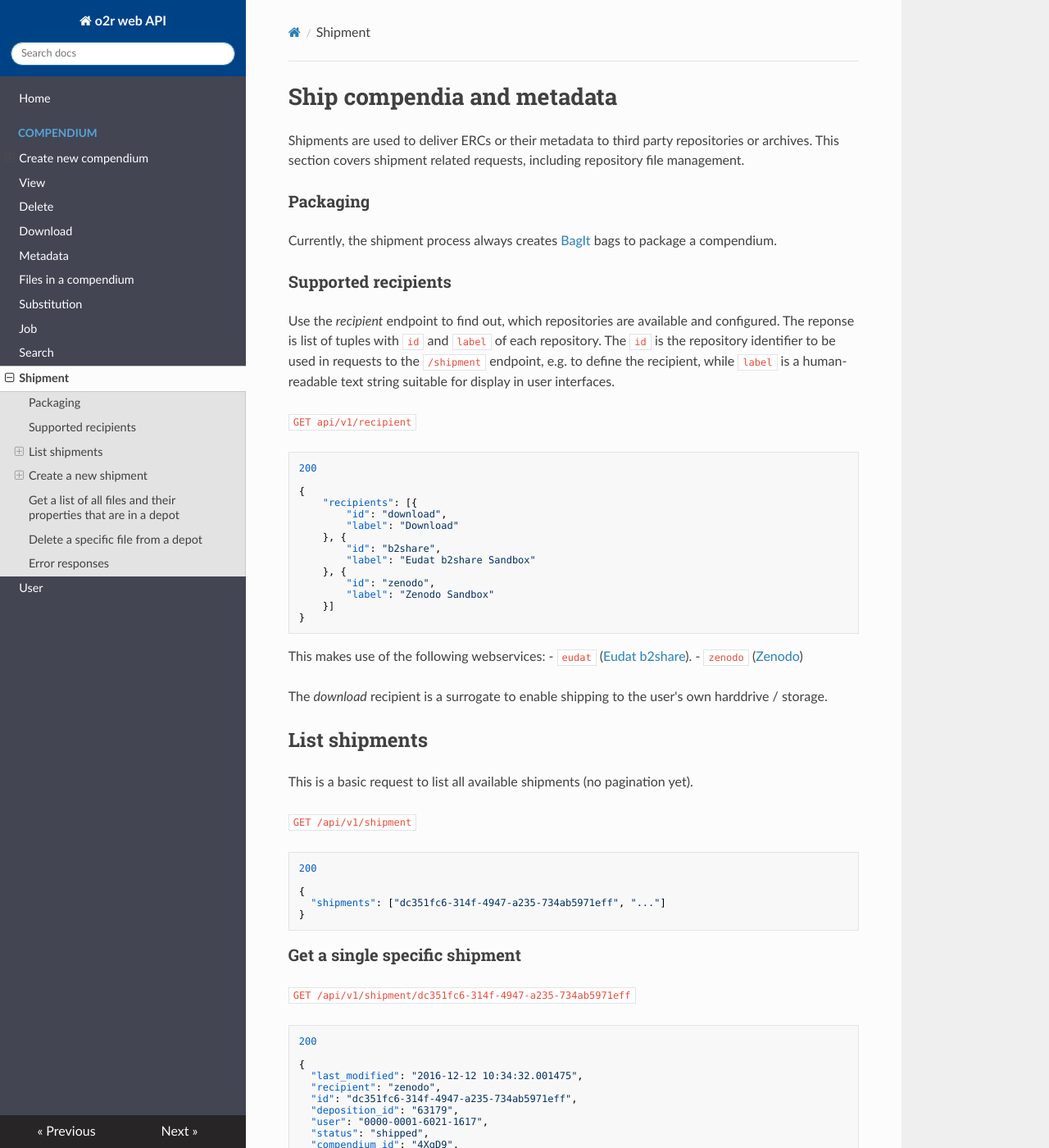
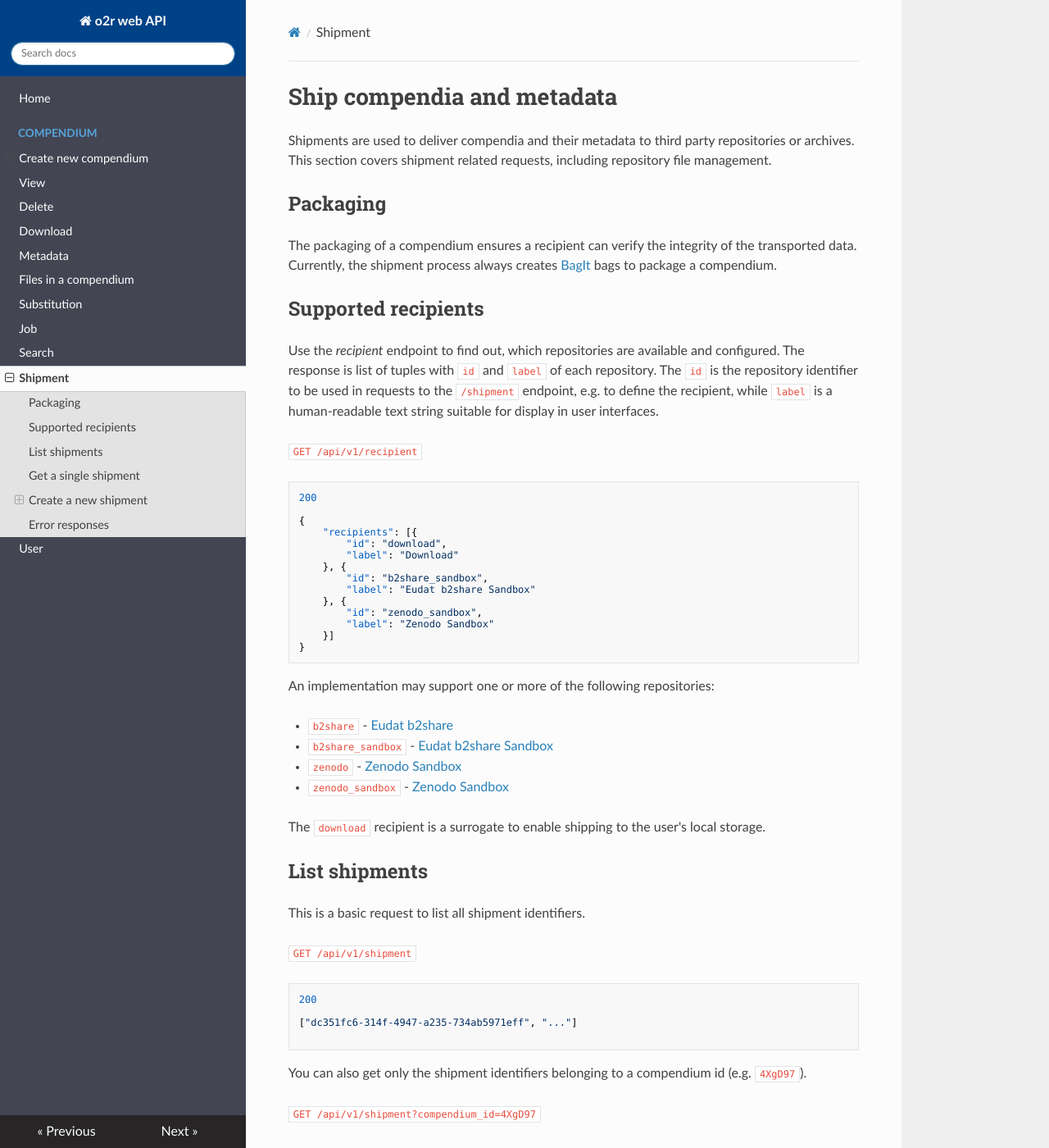
Before and after one commit to o2r-project/api, an MkDocs documentation site: the page built from docs/shipment.md, in a window 1280 px wide and 1400 px high. Shown: the whole window at 82% size. Built offline with MkDocs 1.6.1, drawn with Linux system fonts in a browser that asks for light colours; nearby versions of some CDN libraries; old or Windows-style settings are respelled for this version of MkDocs; some of the changed text lies outside the part shown.

Commit message:
update shipment docs (clarifications)

````diff
--- a/docs/shipment.md
+++ b/docs/shipment.md
@@ -1,20 +1,20 @@
 # Ship compendia and metadata
 
-Shipments are used to deliver ERCs or their metadata to third party repositories or archives.
+Shipments are used to deliver compendia and their metadata to third party repositories or archives.
 This section covers shipment related requests, including repository file management.
 
+## Packaging
 
-### Packaging
-
+The packaging of a compendium ensures a recipient can verify the integrity of the transported data.
 Currently, the shipment process always creates [BagIt](http://tools.ietf.org/html/draft-kunze-bagit) bags to package a compendium.
 
-### Supported recipients
+## Supported recipients
 
-Use the _recipient_ endpoint to find out, which repositories are available and configured. The reponse is list of tuples with `id` and `label` of each repository. The `id` is the repository identifier to be used in requests to the `/shipment` endpoint, e.g. to define the recipient, while `label` is a human-readable text string suitable for display in user interfaces.
+Use the _recipient_ endpoint to find out, which repositories are available and configured.
+The response is list of tuples with `id` and `label` of each repository.
+The `id` is the repository identifier to be used in requests to the `/shipment` endpoint, e.g. to define the recipient, while `label` is a human-readable text string suitable for display in user interfaces.
 
-
-`GET api/v1/recipient`
-
+`GET /api/v1/recipient`
 
 ```json
 200
@@ -24,38 +24,53 @@ Use the _recipient_ endpoint to find out, which repositories are available and c
 		"id": "download",
 		"label": "Download"
 	}, {
-		"id": "b2share",
+		"id": "b2share_sandbox",
 		"label": "Eudat b2share Sandbox"
 	}, {
-		"id": "zenodo",
+		"id": "zenodo_sandbox",
 		"label": "Zenodo Sandbox"
 	}]
 }
 ```
 
-This makes use of the following webservices:
-- `eudat` ([Eudat b2share](https://b2share.eudat.eu/)).
-- `zenodo` ([Zenodo](https://zenodo.org))
+An implementation may support one or more of the following repositories:
 
-The _download_ recipient is a surrogate to enable shipping to the user's own harddrive / storage.
+- `b2share` - [Eudat b2share](https://b2share.eudat.eu/)
+- `b2share_sandbox` - [Eudat b2share Sandbox](https://trng-b2share.eudat.eu/)
+- `zenodo` - [Zenodo Sandbox](https://zenodo.org)
+- `zenodo_sandbox` - [Zenodo Sandbox](https://sandbox.zenodo.org)
 
-
+The `download` recipient is a surrogate to enable shipping to the user's local storage.
 
 ## List shipments
 
-This is a basic request to list all available shipments (no pagination yet).
+This is a basic request to list all shipment identifiers.
 
 `GET /api/v1/shipment`
 
 ```json
 200
 
-{
-  "shipments": ["dc351fc6-314f-4947-a235-734ab5971eff", "..."]
-}
+["dc351fc6-314f-4947-a235-734ab5971eff", "..."]
+
 ```
 
-### Get a single specific shipment
+You can also get only the shipment identifiers belonging to a compendium id (e.g. `4XgD97`).
+
+`GET /api/v1/shipment?compendium_id=4XgD97`
+
+URL parameter:
+
+- `compendium_id` - the identifier of a specific compendium
+
+```json
+200
+
+["dc351fc6-314f-4947-a235-734ab5971eff", "..."]
+
+```
+
+## Get a single shipment
 
 `GET /api/v1/shipment/dc351fc6-314f-4947-a235-734ab5971eff`
 
@@ -69,40 +84,17 @@ This is a basic request to list all available shipments (no pagination yet).
   "deposition_id": "63179",
   "user": "0000-0001-6021-1617",
   "status": "shipped",
-  "compendium_id": "4XgD9",
-  "deposition_url": "https://sandbox.zenodo.org/record/63179"
-}
-```
-
-You can also get only the shipments belonging to a compendium id (e.g. _4XgD97_).
-
-`GET /api/v1/shipment?compendium_id=4XgD97`
-
-URL parameter:
-- `compendium_id` - The identifier of a specific compendium.
-
-```json
-200
-
-{
-  "last_modified": "2016-12-12 10:34:32.001475",
-  "recipient": "zenodo",
-  "id": "dc351fc6-314f-4947-a235-734ab5971eff",
-  "deposition_id": "63179",
-  "user": "0000-0001-6021-1617",
-  "status": "shipped",
-  "compendium_id": "4XgD9",
-  "deposition_url": "https://sandbox.zenodo.org/record/63179"
+  "compendium_id": "4XgD97",
+  "deposition_url": "https://zenodo.org/record/63179"
 }
 ```
 
 !!! note
-
     Returned deposition URLs from Zenodo as well as Eudat b2share (records) will only be functional after publishing.
 
 ## Create a new shipment
 
-You can start a initial creation of a shipment, leading to transmission to a repository at the same endpoint using a `POST` request.
+You can start a initial creation of a shipment, leading to transmission to a repository and creation of a deposition, using a `POST` request.
 
 `POST /api/v1/shipment`
 
@@ -118,7 +110,6 @@ The following are **optional parameters**:
 - `shipment_id` (`string`): a user-defined identifier for the shipment (see `id` in response)
 
 !!! note "Required user level"
-
     The user sending the request to create a shipment must have the required [user level](user.md#user-levels).
 
 ### Creation response
@@ -136,17 +127,15 @@ The response contains the shipment identifier (`id`) and the `deposition_id`, i.
 }
 ```
 
-
-
 ### Shipment status
 
 A shipment can have three possible status:
 
-- `shipped`: a deposition has been created at a repository and completed the necessary metadata for publication.
-- `published`: the contents of the shipment are published on the repository, in which case the publishment can not be undone.
-- `error`: an error occurred during shipment or publishing.
+- `shipped - a deposition has been created at a repository and completed the necessary metadata for publication.
+- `published` - the contents of the shipment are published on the repository, in which case the publishment can not be undone.
+- `error` - an error occurred during shipment or publishing.
 
-To query a shipment for its current status you may use:
+To get only a shipment's current status you may use the sub-resource `/status`:
 
 `GET api/v1/shipment/<shipment_id>/status`
 
@@ -179,9 +167,11 @@ The publishment is supposed to have completed the status `shipped` where metadat
 }
 ```
 
-<!--### File management in a repository depot-->
+### Files in a deposition
 
-## Get a list of all files and their properties that are in a depot
+#### List deposition files
+
+You can request a list of all files in a deposition and their properties with the sub-resource `/publishment`.
 
 `GET api/v1/shipment/<shipment_id>/publishment`
 
@@ -205,7 +195,11 @@ The publishment is supposed to have completed the status `shipped` where metadat
 You can find the `id` of the file you want to interact with in this json list object at `files[n].id`, where `n` is the position of that file in the array.
 Files can be identified in this response by either their id in the depot, their filename or their checksum.
 
-## Delete a specific file from a depot
+#### Delete a specific file from a deposition
+
+You can delete files from a `shipped` shipment's deposition.
+You must state a file's identifier, which can be retrieved from the shipment's deposition files property `id`, as the `file_id` path parameter.
+Files for a `published` shipment cannot be deleted.
 
 `DELETE api/v1/shipment/<shipment_id>/files/<file_id>`
 
@@ -217,8 +211,6 @@ Files can be identified in this response by either their id in the depot, their
 }
 ```
 
-In order to delete from a depot, you need state the `file_id` that can be retrieve from querying a shipments files object.
-
 ## Error responses
 
 ```json
@@ -227,7 +219,6 @@ In order to delete from a depot, you need state the `file_id` that can be retrie
 {"error":"bad request"}
 ```
 
-
 ```json
 403
 
````
Also changed, not shown: other parts of docs/shipment.md (+1 -2 lines).
